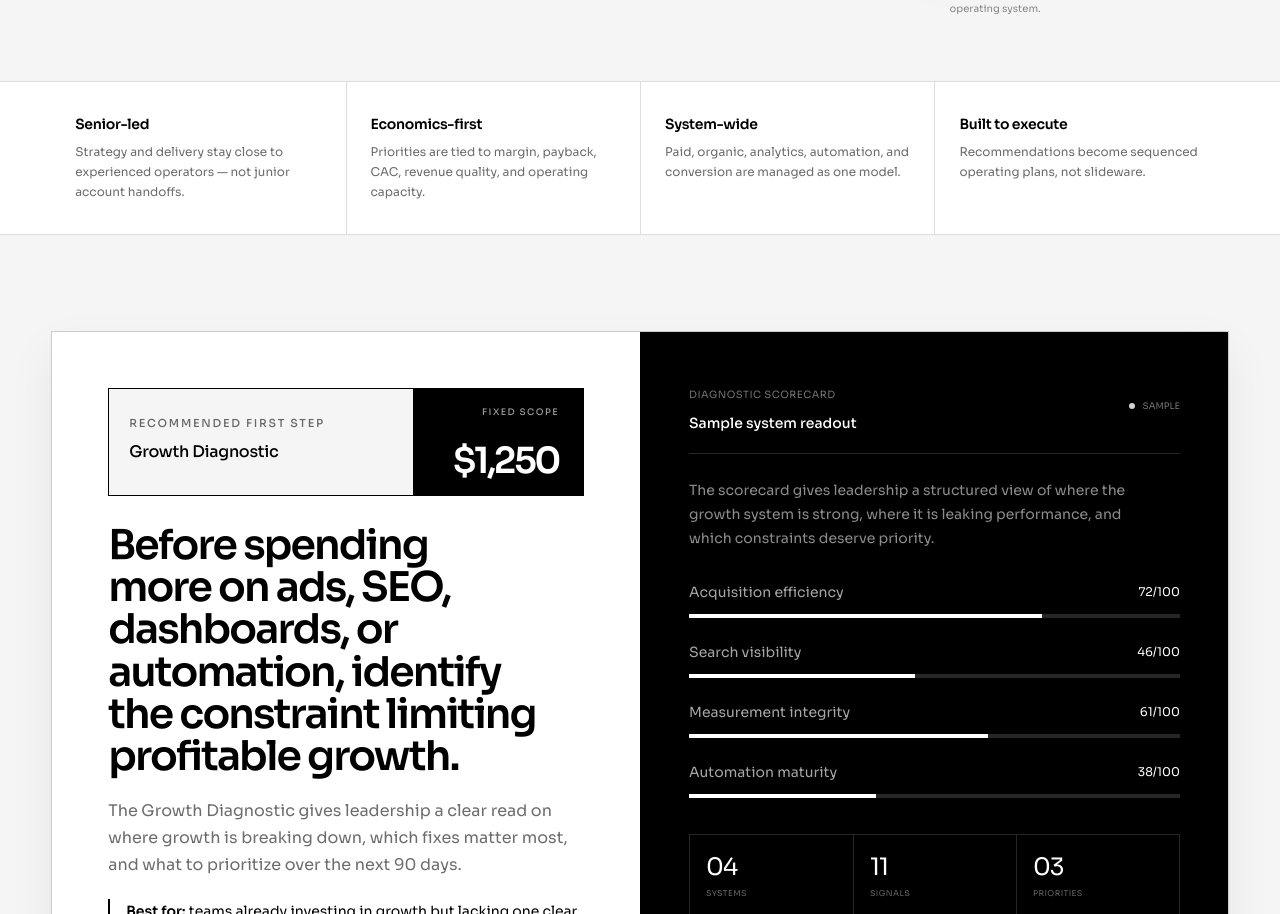
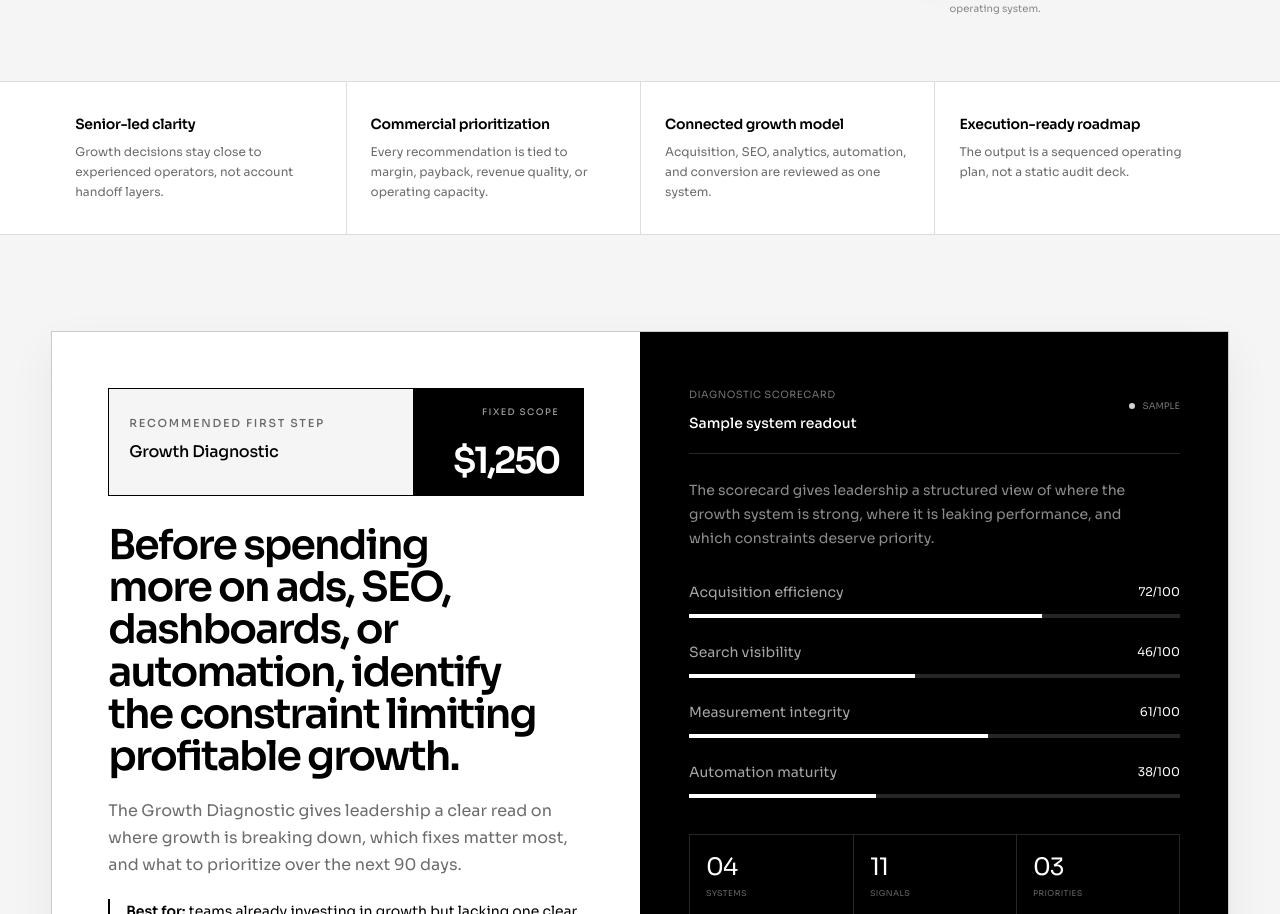
Before and after one commit to sianmatti/masm-website, a Next.js app: page / in a window 1280 px wide. Shown: the part 796-1710 px from the top of the page. Built offline with nearby package versions, Linux system fonts and the light colour scheme.

Commit message:
Refine footer links and growth principles

```diff
--- a/components/authority-strip.tsx
+++ b/components/authority-strip.tsx
@@ -1,8 +1,8 @@
 const authoritySignals = [
-  ["Senior-led", "Strategy and delivery stay close to experienced operators — not junior account handoffs."],
-  ["Economics-first", "Priorities are tied to margin, payback, CAC, revenue quality, and operating capacity."],
-  ["System-wide", "Paid, organic, analytics, automation, and conversion are managed as one model."],
-  ["Built to execute", "Recommendations become sequenced operating plans, not slideware."],
+  ["Senior-led clarity", "Growth decisions stay close to experienced operators, not account handoff layers."],
+  ["Commercial prioritization", "Every recommendation is tied to margin, payback, revenue quality, or operating capacity."],
+  ["Connected growth model", "Acquisition, SEO, analytics, automation, and conversion are reviewed as one system."],
+  ["Execution-ready roadmap", "The output is a sequenced operating plan, not a static audit deck."],
 ];
 
 export function AuthorityStrip() {
```
